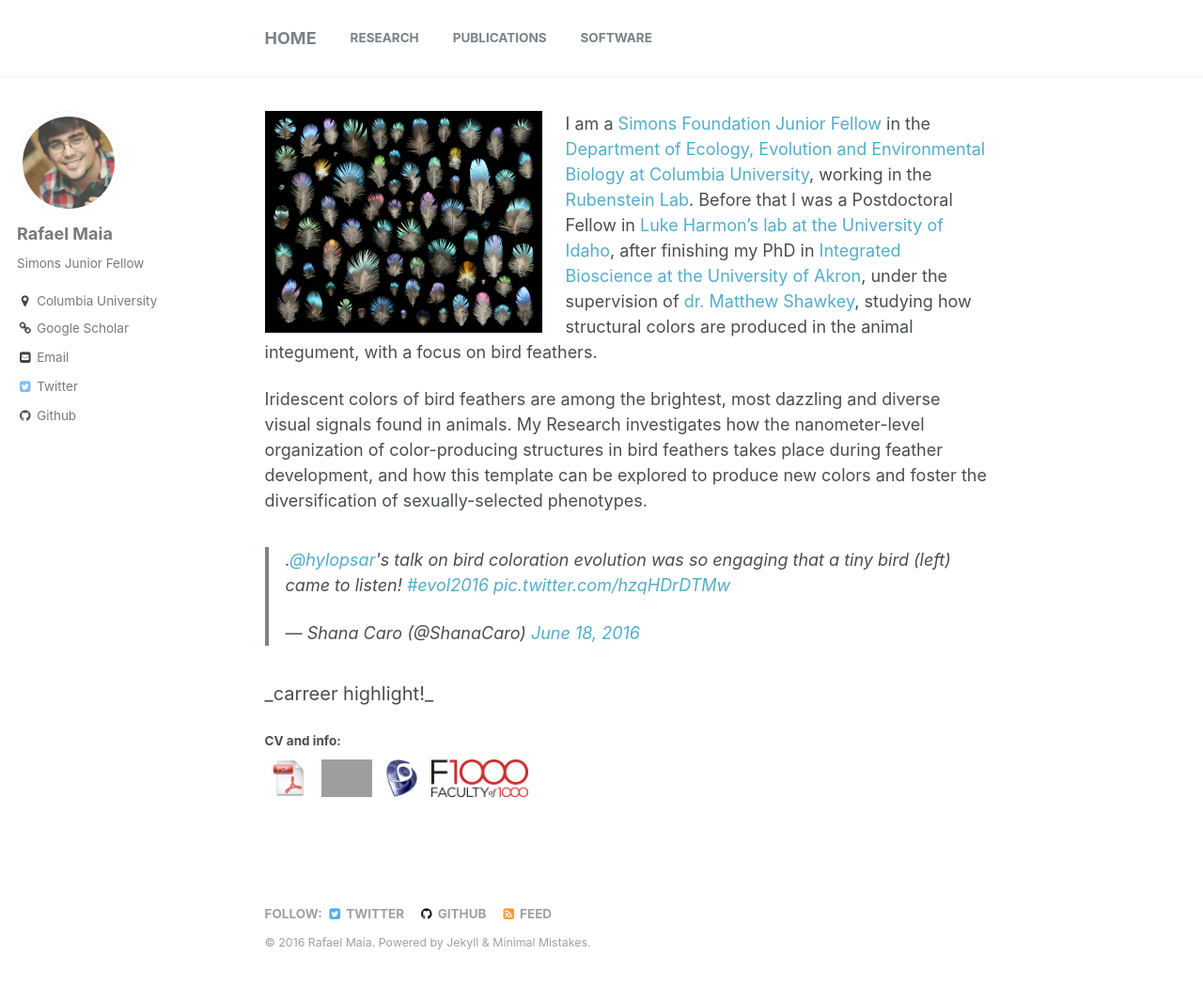
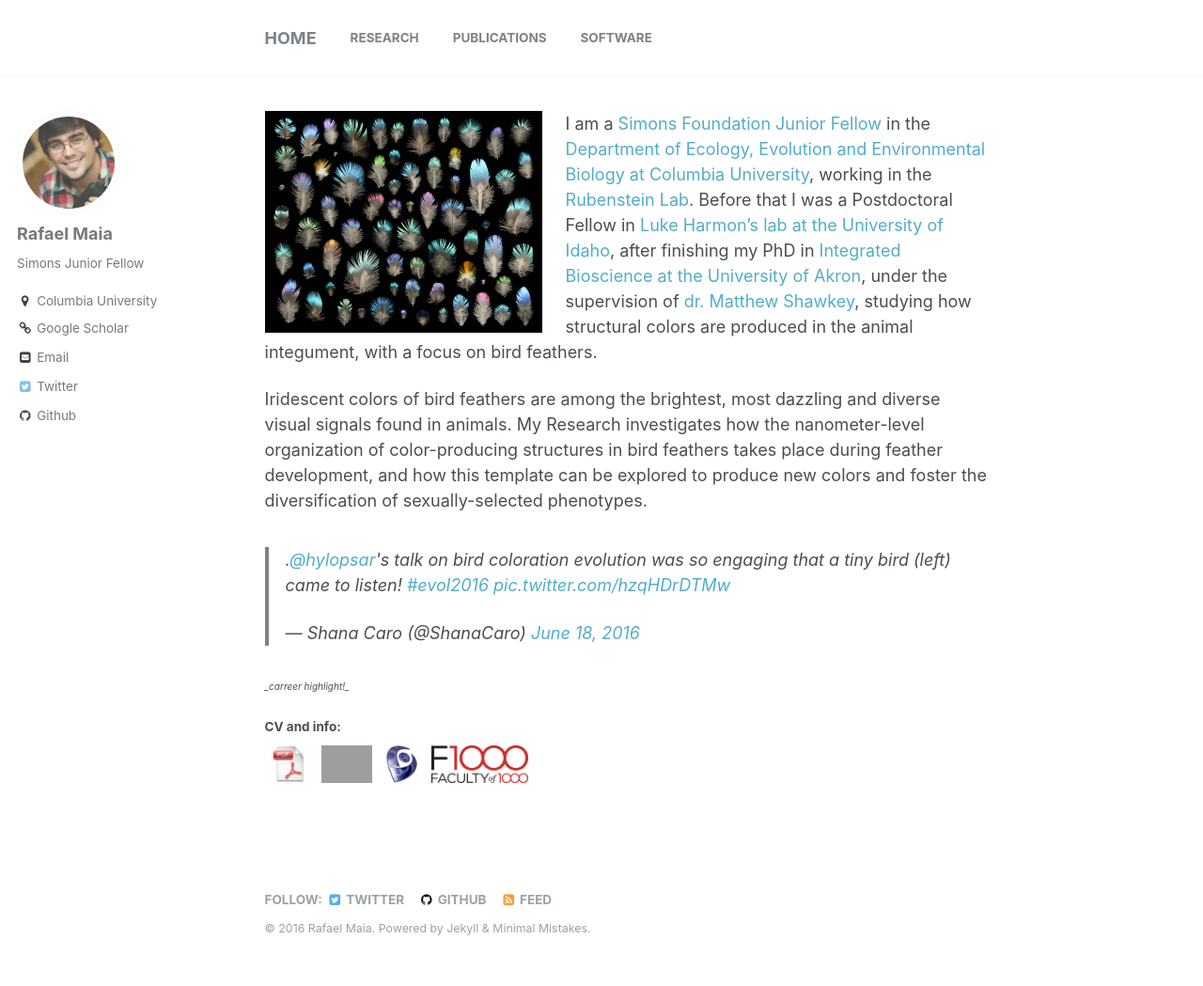
Before and after one commit to rmaia/rmaia.github.io, a Jekyll site: the page built from index.md, in a window 1280 px wide and 1067 px high. Shown: the top 1049 px of the window at 94% size. Built offline with Jekyll 4.4.1, drawn with Linux system fonts in a browser that asks for light colours; the list of posts is cut into pages by our own code; comment, search, counter and statistics services are not loaded; grey boxes are pictures that could not be loaded.

Commit message:
trying to add little legend

```diff
--- a/index.md
+++ b/index.md
@@ -10,7 +10,7 @@ Iridescent colors of bird feathers are among the brightest, most dazzling and di
 
 <blockquote class="twitter-tweet" data-lang="en"><p lang="en" dir="ltr">.<a href="https://twitter.com/hylopsar">@hylopsar</a>&#39;s talk on bird coloration evolution was so engaging that a tiny bird (left) came to listen! <a href="https://twitter.com/hashtag/evol2016?src=hash">#evol2016</a> <a href="https://t.co/hzqHDrDTMw">pic.twitter.com/hzqHDrDTMw</a></p>&mdash; Shana Caro (@ShanaCaro) <a href="https://twitter.com/ShanaCaro/status/744233162474037248">June 18, 2016</a></blockquote>
 <script async src="//platform.twitter.com/widgets.js" charset="utf-8"></script>
-<p style="font-size:20px">_carreer highlight!_</p>
+<p style="font-size:10px"><i>_carreer highlight!_</i></p>
 
 
 ##### CV and info: <br>
```
